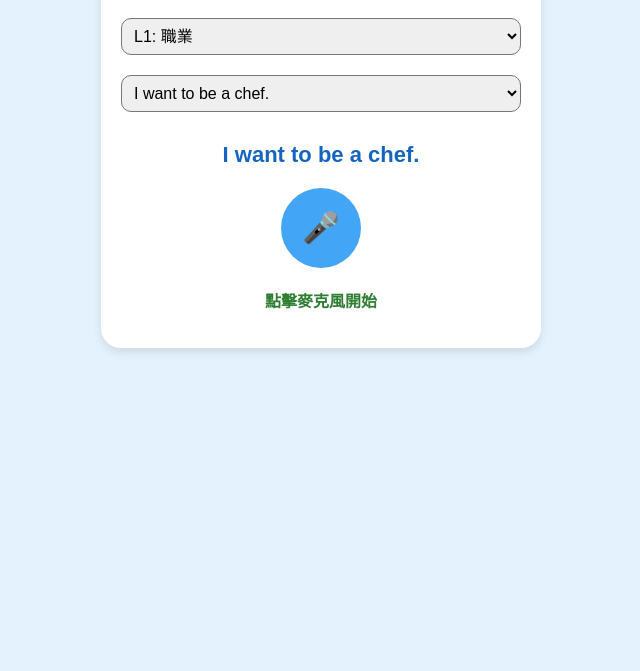
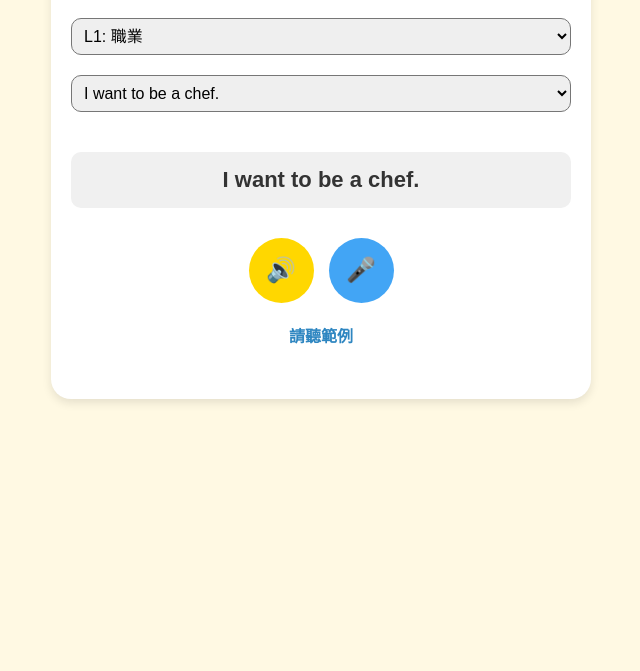
Before and after one commit to Joyce53306/big-class-english, a plain HTML site: page index.html in a window 1280 px wide. Shown: the part 129-800 px from the top of the page, without its empty margins (319-959 px from the left). Drawn offline with Linux system fonts and the light colour scheme.

Commit message:
Update index.html

```diff
--- a/index.html
+++ b/index.html
@@ -6,71 +6,108 @@
     <meta name="viewport" content="width=device-width, initial-scale=1.0">
     <title>大班口說練習</title>
     <style>
-        body { font-family: sans-serif; text-align: center; background-color: #e3f2fd; padding: 20px; }
-        .card { background: white; border-radius: 20px; padding: 20px; box-shadow: 0 4px 10px rgba(0,0,0,0.1); max-width: 400px; margin: auto; }
+        body { font-family: sans-serif; text-align: center; background-color: #FFF9E3; padding: 20px; }
+        .card { background: white; border-radius: 20px; padding: 20px; box-shadow: 0 4px 10px rgba(0,0,0,0.1); max-width: 500px; margin: auto; }
         select { font-size: 16px; padding: 8px; width: 100%; margin: 10px 0; border-radius: 10px; }
-        #text-to-say { font-size: 22px; color: #1565c0; font-weight: bold; margin: 20px 0; }
-        #mic-btn { background: #42a5f5; color: white; border: none; width: 80px; height: 80px; border-radius: 50%; font-size: 30px; cursor: pointer; }
-        #result-msg { margin-top: 20px; font-weight: bold; color: #2e7d32; }
+        .sentence-box { font-size: 22px; color: #333; font-weight: bold; margin: 30px 0; padding: 15px; background: #F0F0F0; border-radius: 10px; }
+        .btn-group { display: flex; justify-content: center; gap: 15px; flex-wrap: wrap; }
+        .btn { border: none; width: 65px; height: 65px; border-radius: 50%; font-size: 24px; cursor: pointer; color: white; transition: 0.3s; }
+
+        /* 黃色：聽老師唸 */
+        #play-example { background: #FFD700; color: #444; }
+        /* 藍色：錄音 */
+        #record-btn { background: #42A5F5; }
+        /* 紅色：聽自己唸 (預設隱藏，錄完才出現) */
+        #play-mine { background: #FF5252; display: none; }
+
+        #status { margin-top: 20px; font-weight: bold; color: #2E86C1; min-height: 40px; }
     </style>
 </head>
 <body>
     <div class="card">
-        <h1>🎓 大班口說練習</h1>
-        <select id="l-select" onchange="updateL()"></select>
-        <select id="s-select" onchange="updateS()"></select>
-        <div id="text-to-say">載入中...</div>
-        <button id="mic-btn">🎤</button>
-        <p id="result-msg">點擊麥克風開始說話</p>
+        <h1>🎓 大班口說挑戰 (L1-L10)</h1>
+        <select id="lesson-select" onchange="initLesson()"></select>
+        <select id="sentence-select" onchange="showSentence()"></select>
+
+        <div class="sentence-box" id="display-text">載入中...</div>
+
+        <div class="btn-group">
+            <button id="play-example" class="btn" title="聽範例">🔊</button>
+            <button id="record-btn" class="btn" title="開始錄音">🎤</button>
+            <button id="play-mine" class="btn" title="聽自己唸">👂</button>
+        </div>
+
+        <p id="status">點擊黃色喇叭聽老師唸</p>
     </div>
 
     <script>
-        const data = {
-            "L1: 職業": ["I want to be a chef.", "I want to be a doctor.", "I want to be a pilot.", "I want to be an engineer."],
+        const curriculum = {
+            "L1: 職業": ["I want to be a chef.", "I want to be a doctor.", "I want to be a teacher."],
             "L2: 運動": ["I tried to kick the ball.", "I can’t kick the ball.", "I tried to catch the ball."],
-            "L3: 好習慣": ["Soap is better.", "Toothpaste is better.", "Water is better."],
-            "L4: 禮貌": ["May I please have some soup?", "Yes, please.", "May I please have some rice?"],
-            "L5: 天氣": ["It’s sunny.", "It’s rainy.", "It’s snowy.", "It’s stormy."],
-            "L6: 動物": ["I see a monkey eating bananas.", "I see a hippo swimming."],
-            "L7: 美勞": ["I cut with scissors.", "I draw with crayons.", "I paint with a brush."],
-            "L8: 節慶": ["On Halloween we say Trick or Treat!", "On Christmas we decorate the tree."],
-            "L9: 購物": ["I will buy a popsicle.", "I will buy shoes.", "I will buy a hat."],
-            "L10: 想像": ["If I had a garden, I would grow lollipops.", "A silly puppy would make me laugh."]
+            "L10: 想像花園": ["If I had a garden, I would grow lollipops.", "A silly puppy would make me laugh."]
         };
 
-        const lS = document.getElementById('l-select');
-        const sS = document.getElementById('s-select');
-        const disp = document.getElementById('text-to-say');
-        const msg = document.getElementById('result-msg');
+        const lS = document.getElementById('lesson-select');
+        const sS = document.getElementById('sentence-select');
+        const disp = document.getElementById('display-text');
+        const status = document.getElementById('status');
+        let mediaRecorder;
+        let audioChunks = [];
+        let audioUrl;
 
         // 初始化選單
-        for (let l in data) { lS.options.add(new Option(l, l)); }
-        function updateL() {
+        for (let l in curriculum) { lS.options.add(new Option(l, l)); }
+        function initLesson() {
             sS.innerHTML = "";
-            data[lS.value].forEach(s => sS.options.add(new Option(s, s)));
-            updateS();
+            curriculum[lS.value].forEach(s => sS.options.add(new Option(s, s)));
+            showSentence();
         }
-        function updateS() { disp.innerText = sS.value; msg.innerText = "點擊麥克風開始"; }
-        updateL();
+        function showSentence() {
+            disp.innerText = sS.value;
+            status.innerText = "請聽範例";
+            document.getElementById('play-mine').style.display = 'none'; // 切換句子時隱藏重播鍵
+        }
+        initLesson();
 
-        // 語音辨識核心 (不需要 Python)
-        const SpeechRecognition = window.SpeechRecognition || window.webkitSpeechRecognition;
-        if (!SpeechRecognition) {
-            msg.innerText = "您的瀏覽器不支援語音辨識";
-        } else {
-            const rec = new SpeechRecognition();
-            rec.lang = 'en-US';
-            document.getElementById('mic-btn').onclick = () => { rec.start(); msg.innerText = "正在聽..."; };
-            rec.onresult = (e) => {
-                const heard = e.results[0][0].transcript.toLowerCase().replace(/[.!]/g, "");
-                const target = disp.innerText.toLowerCase().replace(/[.!]/g, "");
-                if (heard.includes(target.split(" ").pop())) {
-                    msg.innerText = "🌟 太棒了！你說的是：" + heard;
-                } else {
-                    msg.innerText = "再試一次！你說的是：" + heard;
-                }
-            };
-        }
+        // 1. 聽範例 (老師唸)
+        document.getElementById('play-example').onclick = () => {
+            const utter = new SpeechSynthesisUtterance(disp.innerText);
+            utter.lang = 'en-US';
+            utter.rate = 0.8;
+            window.speechSynthesis.speak(utter);
+            status.innerText = "聽完後，換你點麥克風唸唸看！";
+        };
+
+        // 2. 錄音功能
+        document.getElementById('record-btn').onclick = async function() {
+            if (!mediaRecorder || mediaRecorder.state === 'inactive') {
+                const stream = await navigator.mediaDevices.getUserMedia({ audio: true });
+                mediaRecorder = new MediaRecorder(stream);
+                audioChunks = [];
+                mediaRecorder.ondataavailable = e => audioChunks.push(e.data);
+                mediaRecorder.onstop = () => {
+                    const audioBlob = new Blob(audioChunks, { type: 'audio/wav' });
+                    audioUrl = URL.createObjectURL(audioBlob);
+                    document.getElementById('play-mine').style.display = 'inline-block';
+                    status.innerText = "錄音結束！點擊紅色耳朵聽聽看自己的聲音。";
+                };
+                mediaRecorder.start();
+                this.style.transform = "scale(1.2)";
+                status.innerText = "正在錄音中...說完再點一次麥克風";
+            } else {
+                mediaRecorder.stop();
+                this.style.transform = "scale(1)";
+            }
+        };
+
+        // 3. 聽自己唸 (回放)
+        document.getElementById('play-mine').onclick = () => {
+            if (audioUrl) {
+                const audio = new Audio(audioUrl);
+                audio.play();
+                status.innerText = "正在播放你的聲音...";
+            }
+        };
     </script>
 </body>
 </html>
```
